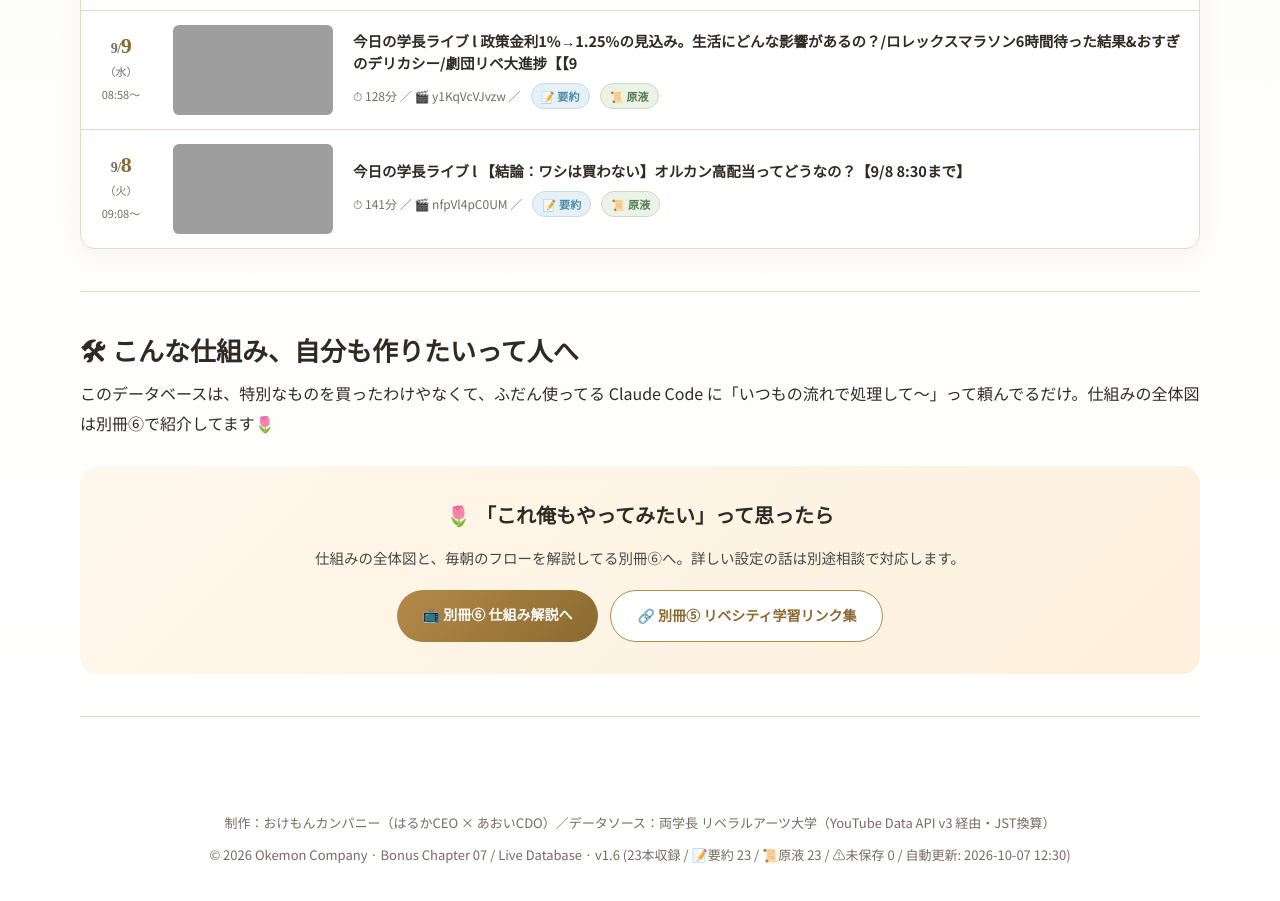
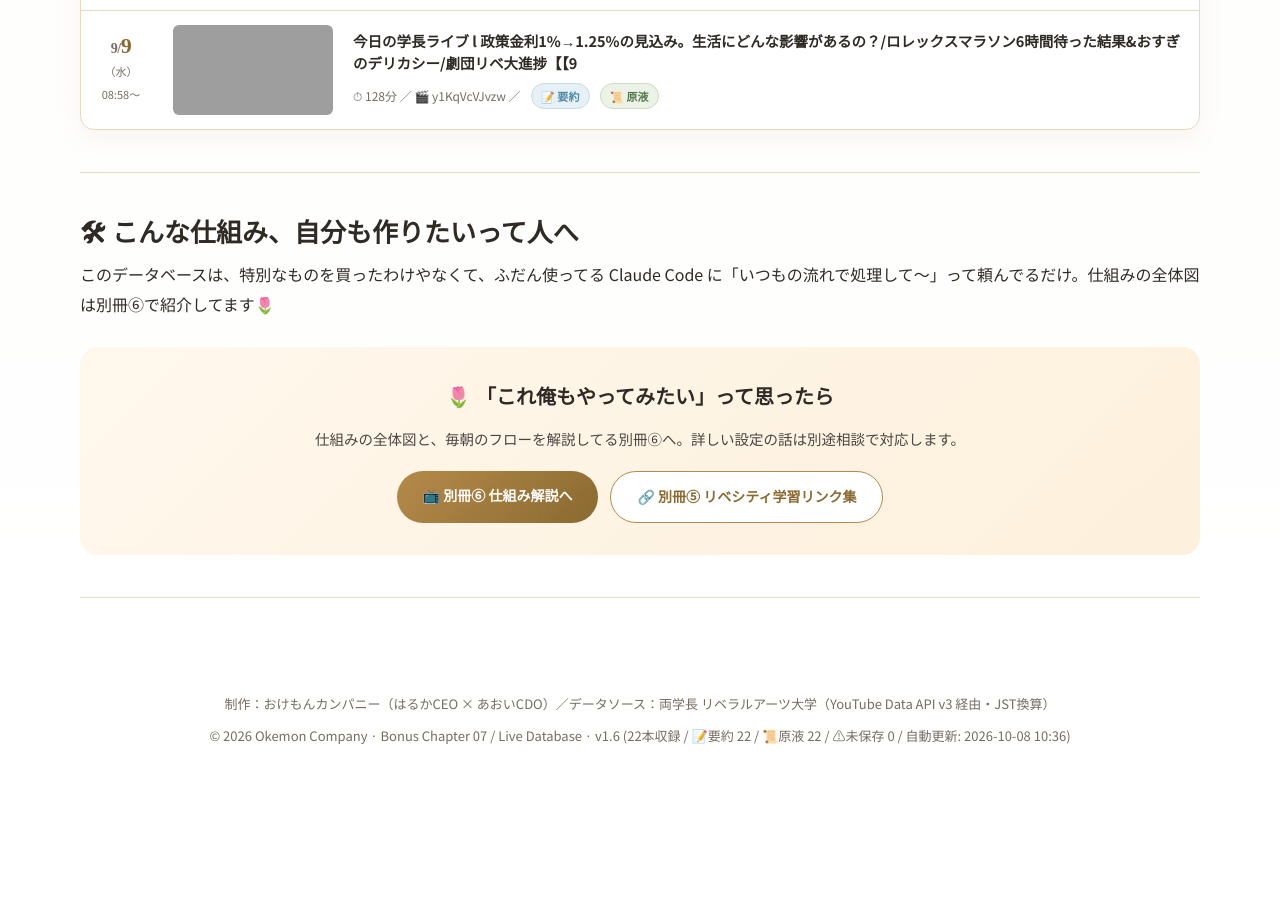
Before and after one commit to okemonogatari-hash/claude-code-beginner-guide, a plain HTML site: page gakucho-live-30days-database.html in a window 1280 px wide. Shown: the part 4340-5241 px from the top of the page. After the commit the page ends 5144 px from the top, so only its background shows below. Drawn offline with Linux system fonts and the light colour scheme; grey boxes are pictures that could not be loaded.

Commit message:
auto: 学長ライブDB更新 (2026-10-08 10:36)
- 📝要約 22 / 📜原液 22 / ⚠未保存 0 （22本中）
- 原液救済 +0本
- 自動実行: update_gakucho_database.py（毎朝10:30 launchd）

```diff
--- a/gakucho-live-30days-database.html
+++ b/gakucho-live-30days-database.html
@@ -591,22 +591,6 @@ footer{padding:34px 0 56px;color:var(--muted);font-size:13px;text-align:center}
             <div class="meta-line">⏱ 128分 ／ 🎬 y1KqVcVJvzw ／ <span class="vlink vlink-yaku">📝 要約</span> <span class="vlink vlink-gen">📜 原液</span></div>
           </td>
         </tr>
-        <tr class="db-row" data-date="2026-09-08" data-month="9" data-status="yakugen" data-keyword="今日の学長ライブ l 【結論：ワシは買わない】オルカン高配当ってどうなの？【9/8 8:30まで】">
-          <td class="date">
-            <div class="d-md"><span class="d-m">9/</span><span class="d-d">8</span></div>
-            <div class="d-wd">（火）</div>
-            <div class="d-time">09:08〜</div>
-          </td>
-          <td class="thumb">
-            <a href="https://www.youtube.com/watch?v=nfpVl4pC0UM" target="_blank" rel="noopener">
-              <img loading="lazy" src="https://i.ytimg.com/vi/nfpVl4pC0UM/mqdefault.jpg" alt="" width="160" height="90">
-            </a>
-          </td>
-          <td class="title">
-            <a href="https://www.youtube.com/watch?v=nfpVl4pC0UM" target="_blank" rel="noopener" class="ytlink">今日の学長ライブ l 【結論：ワシは買わない】オルカン高配当ってどうなの？【9/8 8:30まで】</a>
-            <div class="meta-line">⏱ 141分 ／ 🎬 nfpVl4pC0UM ／ <span class="vlink vlink-yaku">📝 要約</span> <span class="vlink vlink-gen">📜 原液</span></div>
-          </td>
-        </tr>
         </tbody>
       </table>
     </div>
@@ -630,7 +614,7 @@ footer{padding:34px 0 56px;color:var(--muted);font-size:13px;text-align:center}
 <footer>
   <div class="wrap">
     <p>制作：おけもんカンパニー（はるかCEO × あおいCDO）／データソース：両学長 リベラルアーツ大学（YouTube Data API v3 経由・JST換算）</p>
-    <p style="margin-top:8px">© 2026 Okemon Company  ·  Bonus Chapter 07 / Live Database  ·  v1.6 (23本収録 / 📝要約 23 / 📜原液 23 / ⚠未保存 0 / 自動更新: 2026-10-07 12:30)</p>
+    <p style="margin-top:8px">© 2026 Okemon Company  ·  Bonus Chapter 07 / Live Database  ·  v1.6 (22本収録 / 📝要約 22 / 📜原液 22 / ⚠未保存 0 / 自動更新: 2026-10-08 10:36)</p>
   </div>
 </footer>
 
```
